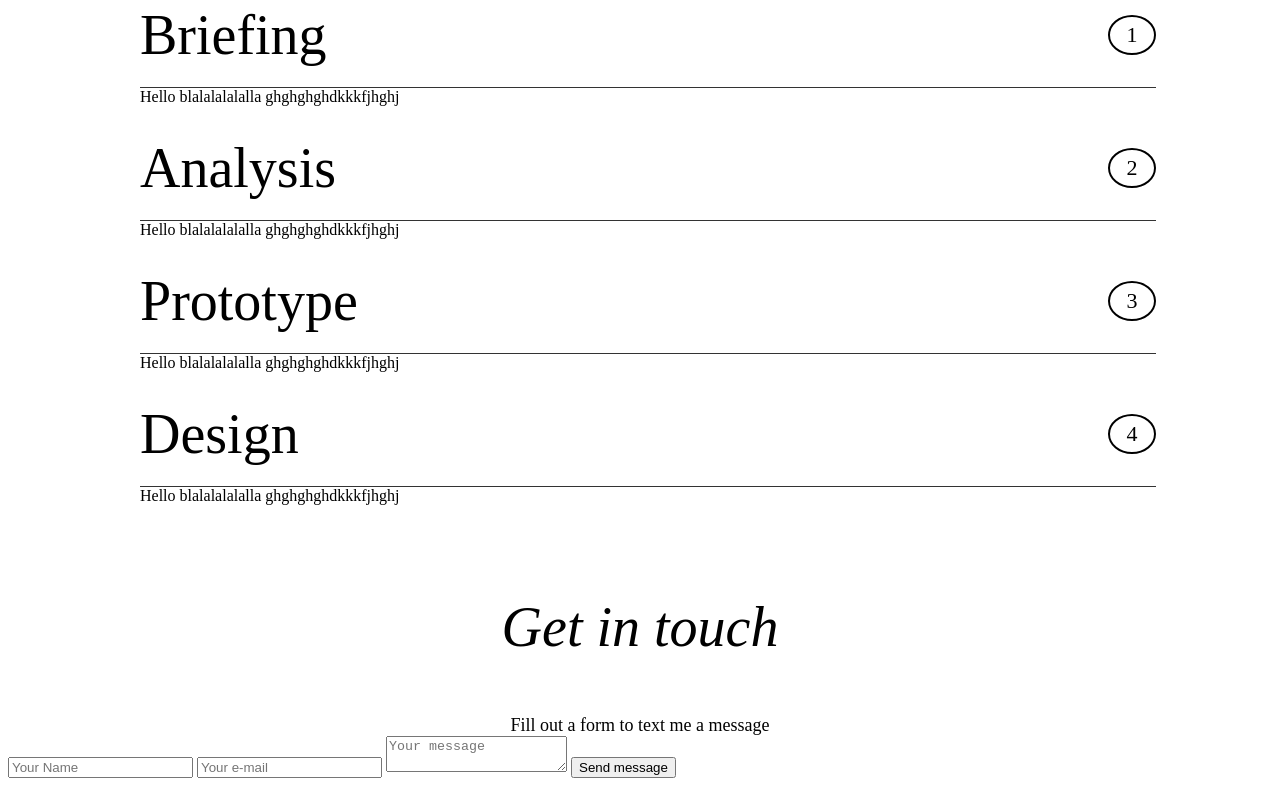
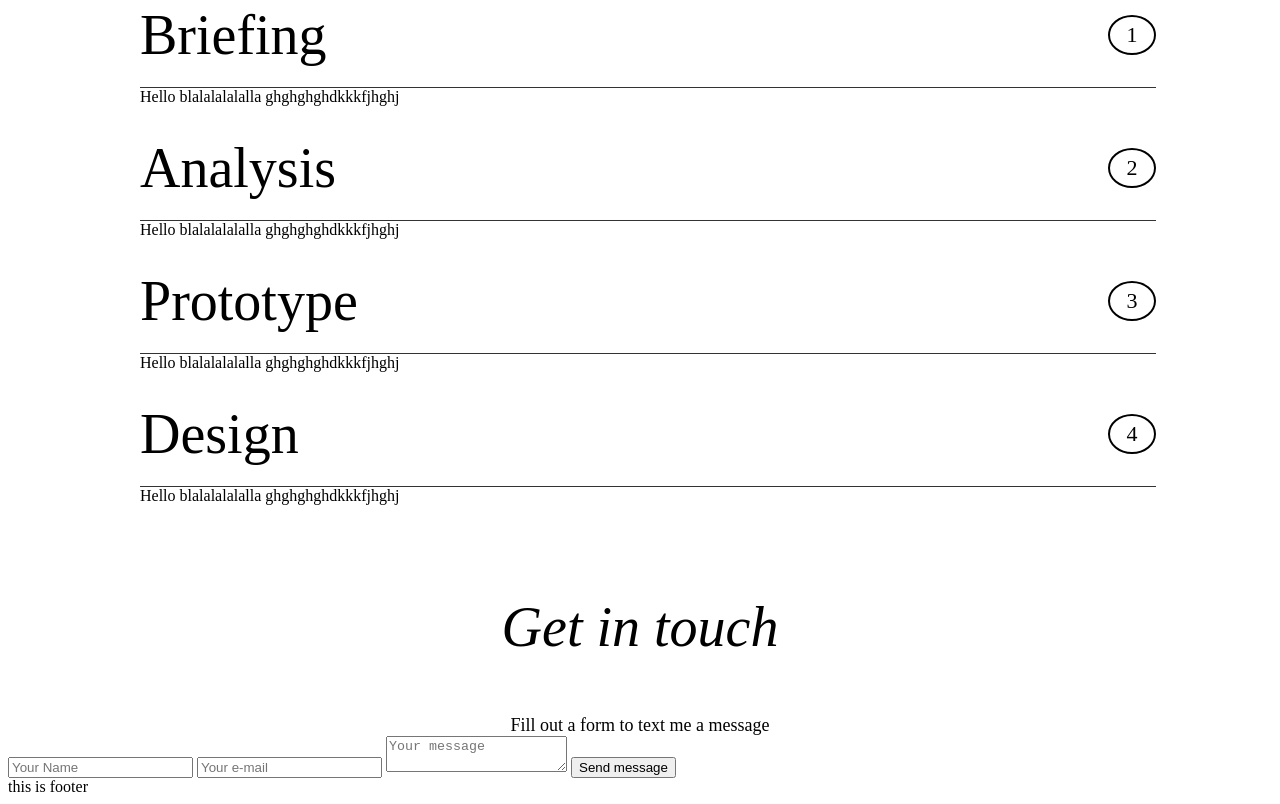
Before and after one commit to dinnitta86/My-first-project, a plain HTML site: page index.html in a window 1280 px wide. Shown: the part 1749-2553 px from the top of the page. Drawn offline with Linux system fonts and the light colour scheme.

Commit message:
adding our first files to repo

```diff
--- a/index.html
+++ b/index.html
@@ -105,7 +105,8 @@
 
                 </form>
             </div>
-
+<footer> this is footer
+</footer>
 
 
 
```
